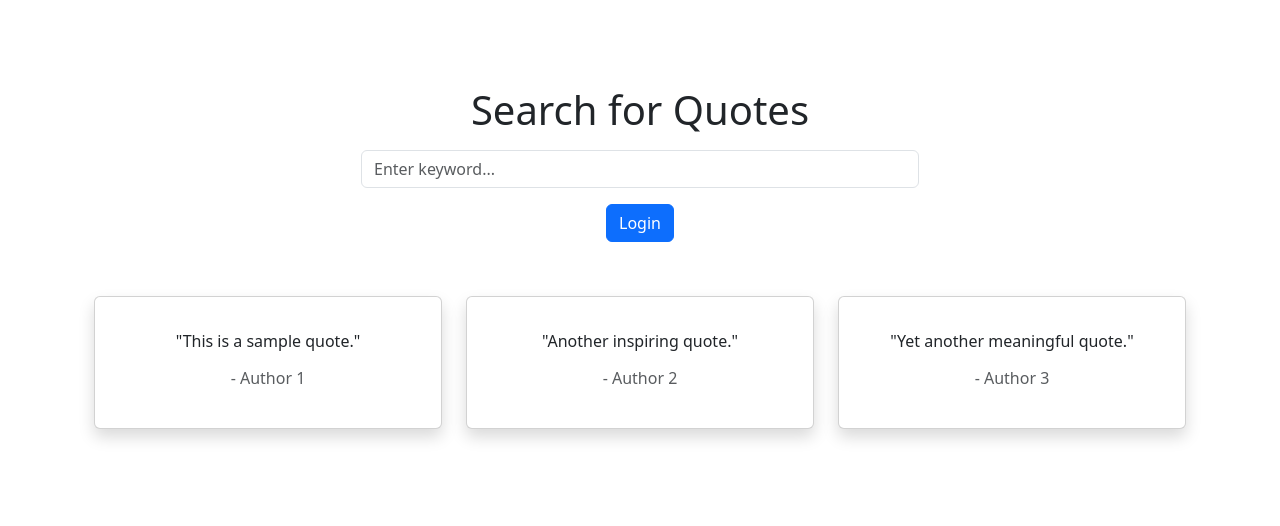
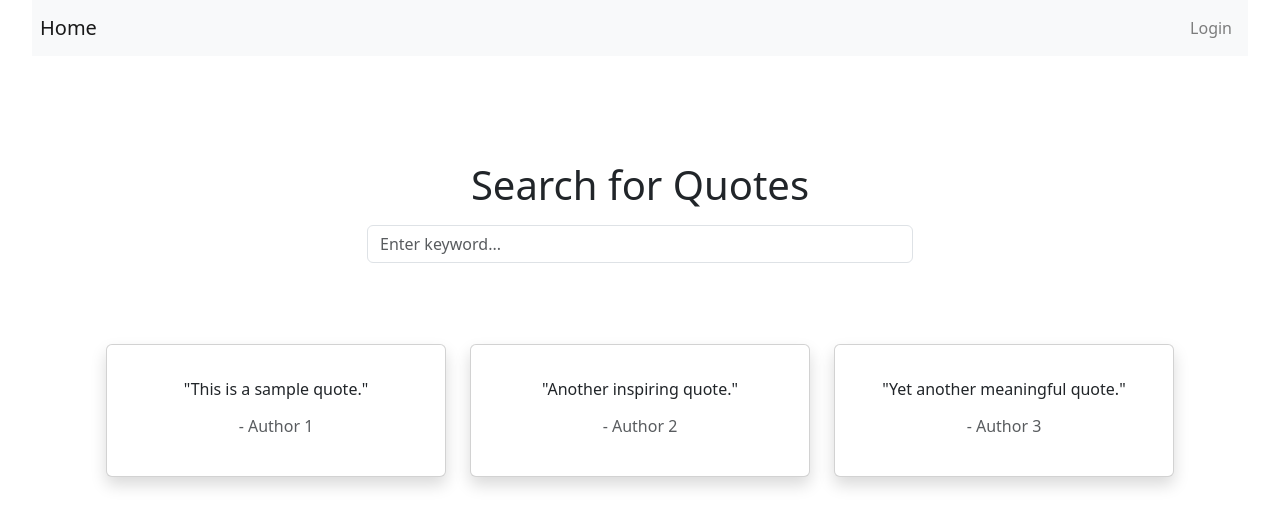
Before and after one commit to clxxiii/OZ-CSC-480-HCI-521-Spring-2025, a React (Vite) app in the folder frontend/src/main/frontend/: page / in a window 1280 px wide. Shown: the top 526 px of the page. Built offline with nearby package versions, Linux system fonts and the light colour scheme.

Commit message:
top-nav and overall layout
Created a top navigation bar and set up a layout for all pages/components.  Added references to jquery and bootstrap.  Set up global property isLoggedIn.

```diff
--- a/frontend/src/main/frontend/index.html
+++ b/frontend/src/main/frontend/index.html
@@ -6,6 +6,11 @@
   <link rel="icon" type="image/svg+xml" href="/vite.svg" />
   <meta name="viewport" content="width=device-width, initial-scale=1.0" />
   <title>Quote WebApp</title>
+  <link rel="stylesheet" href="https://maxcdn.bootstrapcdn.com/bootstrap/4.0.0/css/bootstrap.min.css">
+  <script src="https://code.jquery.com/jquery-3.2.1.slim.min.js"></script>
+  <script src="https://cdnjs.cloudflare.com/ajax/libs/popper.js/1.12.9/umd/popper.min.js"></script>
+  <link rel="stylesheet" href="https://cdnjs.cloudflare.com/ajax/libs/bootstrap-icons/1.10.0/font/bootstrap-icons.min.css">
+  <script src="https://maxcdn.bootstrapcdn.com/bootstrap/4.0.0/js/bootstrap.min.js"></script>
 </head>
 
 <body>
--- a/frontend/src/main/frontend/src/App.css
+++ b/frontend/src/main/frontend/src/App.css
@@ -2,5 +2,6 @@
   max-width: 1280px;
   margin: 0 auto;
   padding: 2rem;
+  padding-top:0;
   text-align: center;
 }
--- a/frontend/src/main/frontend/src/App.jsx
+++ b/frontend/src/main/frontend/src/App.jsx
@@ -1,18 +1,25 @@
 import './App.css';
+import React, { useState } from 'react';
 import { BrowserRouter as Router, Route, Routes } from 'react-router-dom';
 import LandingPage from './pages/LandingPage';
 import LoginPage from './pages/LoginPage';
+import Layout from './components/Layout';
 /*import Counter from './pages/Counter'; */
 
-export default function App() {
+
+const App = () => {
+  const [isLoggedIn, setIsLoggedIn] = useState(false);
+
   return (
     <Router>
-      <div>
-        <Routes>
+      <Routes>
+      <Route path="/" element={<Layout isLoggedIn={isLoggedIn} />}>
+          <Route path="/login" element={<LoginPage />} />
           <Route path="/" element={<LandingPage />} />
-          <Route path="/login" element={<LoginPage />} />
-        </Routes>
-      </div>
+        </Route>
+      </Routes>
     </Router>
   );
-}
+};
+
+export default App;
--- /dev/null
+++ b/frontend/src/main/frontend/src/components/Layout.jsx
@@ -0,0 +1,17 @@
+import React from 'react';
+import { Outlet } from 'react-router-dom';
+import TopNavigation from './TopNavigation';
+
+const Layout = ({ isLoggedIn }) => {
+
+  return (
+    <div>
+      <TopNavigation isLoggedIn={isLoggedIn} />
+      <main className="container mt-4">
+        <Outlet />
+      </main>
+    </div>
+  );
+};
+
+export default Layout;
--- /dev/null
+++ b/frontend/src/main/frontend/src/components/TopNavigation.jsx
@@ -0,0 +1,44 @@
+import React from 'react';
+import { Link } from 'react-router-dom';
+
+const TopNavigation = ({ isLoggedIn }) => {
+
+  const circleStyle = {
+    display: 'inline-flex',
+    justifyContent: 'center',
+    alignItems: 'center',
+    width: '36px',
+    height: '36px',
+    backgroundColor: '#007bff',
+    borderRadius: '50%',
+    color: 'white',
+    fontSize: '24px'
+  };
+
+  return (
+    <nav className="navbar navbar-expand-lg navbar-light bg-light sticky-top">
+        <Link className="navbar-brand pl-2" to="/">Home</Link>
+      <button className="navbar-toggler" type="button" data-toggle="collapse" data-target="#navbarNav" aria-controls="navbarNav" aria-expanded="false" aria-label="Toggle navigation">
+        <span className="navbar-toggler-icon"></span>
+      </button>
+      <div className="collapse navbar-collapse pr-2" id="navbarNav">
+        <ul className="navbar-nav ml-auto">
+          {!isLoggedIn && (
+            <li className="nav-item">
+              <Link className="nav-link" to="/login">Login</Link>
+            </li>
+          )}
+          {isLoggedIn && (
+            <li className="nav-item">
+              <div style={circleStyle}>
+                <i className="bi bi-person"></i>
+              </div>
+            </li>
+          )}
+        </ul>
+      </div>
+    </nav>
+  );
+};
+
+export default TopNavigation;
--- a/frontend/src/main/frontend/src/pages/LandingPage.jsx
+++ b/frontend/src/main/frontend/src/pages/LandingPage.jsx
@@ -17,6 +17,8 @@ const LandingPage = () => {
     navigate("/login");
   };
 
+  const isLoggedIn = false;
+
   return (
     <div className="container vh-100 d-flex flex-column">
       <div className="d-flex flex-column justify-content-center align-items-center" style={{ height: "33vh" }}>
@@ -28,9 +30,6 @@ const LandingPage = () => {
           value={searchQuery}
           onChange={(e) => setSearchQuery(e.target.value)}
         />
-        <button className="btn btn-primary mt-3" onClick={handleLoginRedirect}>
-          Login
-        </button>
       </div>
 
       <div className="flex-grow-1 d-flex justify-content-center">
```
